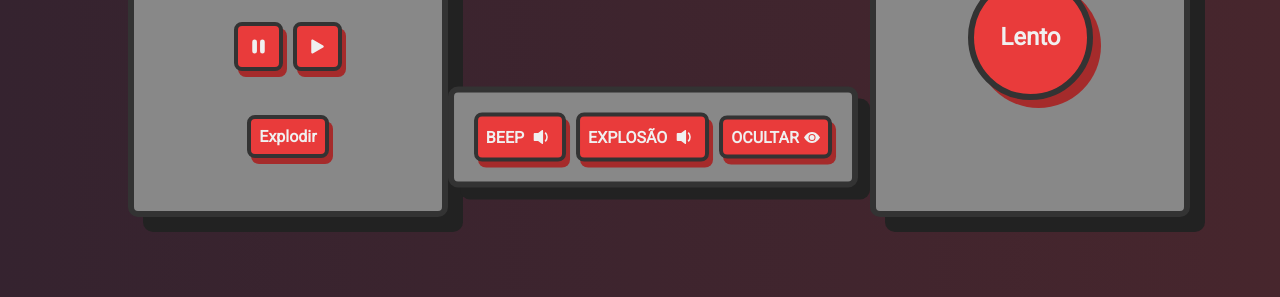
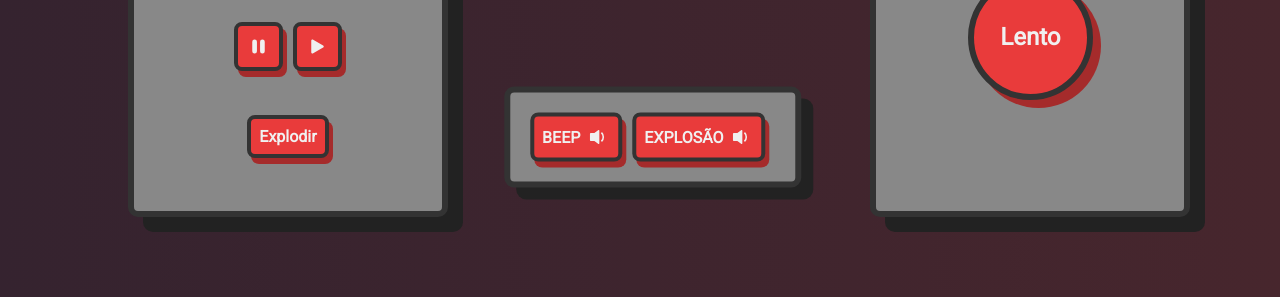
Before and after one commit to MolinaGu/booomba, a plain HTML site: page index.html in a window 1280 px wide. Shown: the part 503-800 px from the top of the page. Drawn offline with Linux system fonts and the light colour scheme; a web font is replaced by a local one.

Commit message:
Update index.html

```diff
--- a/index.html
+++ b/index.html
@@ -49,24 +49,7 @@
   <path d="M9 4a.5.5 0 0 0-.812-.39L5.825 5.5H3.5A.5.5 0 0 0 3 6v4a.5.5 0 0 0 .5.5h2.325l2.363 1.89A.5.5 0 0 0 9 12zm3.025 4a4.5 4.5 0 0 1-1.318 3.182L10 10.475A3.5 3.5 0 0 0 11.025 8 3.5 3.5 0 0 0 10 5.525l.707-.707A4.5 4.5 0 0 1 12.025 8"/>
 </svg>
         -->
-        <a href="#" class="bt" id="btocult">OCULTAR <svg style="margin-left: 5px;" xmlns="http://www.w3.org/2000/svg" width="16" height="16" fill="currentColor" class="bi bi-eye-fill" viewBox="0 0 16 16">
-            <path d="M10.5 8a2.5 2.5 0 1 1-5 0 2.5 2.5 0 0 1 5 0"/>
-            <path d="M0 8s3-5.5 8-5.5S16 8 16 8s-3 5.5-8 5.5S0 8 0 8m8 3.5a3.5 3.5 0 1 0 0-7 3.5 3.5 0 0 0 0 7"/>
-          </svg></a>
 
-          <!--
-            open:
-            <svg style="margin-left: 5px;" xmlns="http://www.w3.org/2000/svg" width="16" height="16" fill="currentColor" class="bi bi-eye-fill" viewBox="0 0 16 16">
-            <path d="M10.5 8a2.5 2.5 0 1 1-5 0 2.5 2.5 0 0 1 5 0"/>
-            <path d="M0 8s3-5.5 8-5.5S16 8 16 8s-3 5.5-8 5.5S0 8 0 8m8 3.5a3.5 3.5 0 1 0 0-7 3.5 3.5 0 0 0 0 7"/>
-          </svg>
-
-          close:
-          <svg style="margin-left: 5px;" xmlns="http://www.w3.org/2000/svg" width="16" height="16" fill="currentColor" class="bi bi-eye-slash-fill" viewBox="0 0 16 16">
-  <path d="m10.79 12.912-1.614-1.615a3.5 3.5 0 0 1-4.474-4.474l-2.06-2.06C.938 6.278 0 8 0 8s3 5.5 8 5.5a7 7 0 0 0 2.79-.588M5.21 3.088A7 7 0 0 1 8 2.5c5 0 8 5.5 8 5.5s-.939 1.721-2.641 3.238l-2.062-2.062a3.5 3.5 0 0 0-4.474-4.474z"/>
-  <path d="M5.525 7.646a2.5 2.5 0 0 0 2.829 2.829zm4.95.708-2.829-2.83a2.5 2.5 0 0 1 2.829 2.829zm3.171 6-12-12 .708-.708 12 12z"/>
-</svg>
-          -->
     </div>
     <div class="surprisebt">
         <!--<div class="display" id="display2"></div>-->
```
